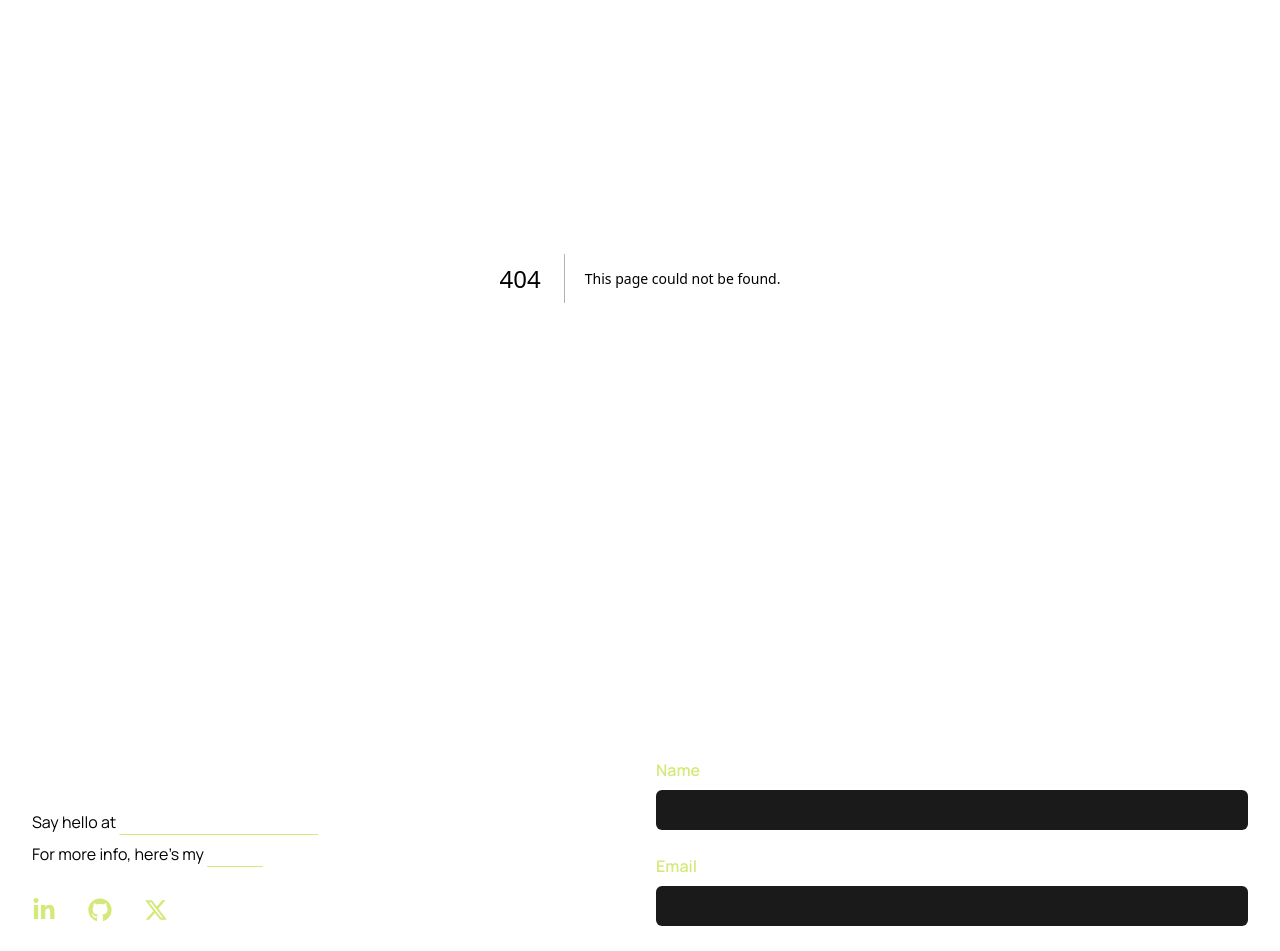
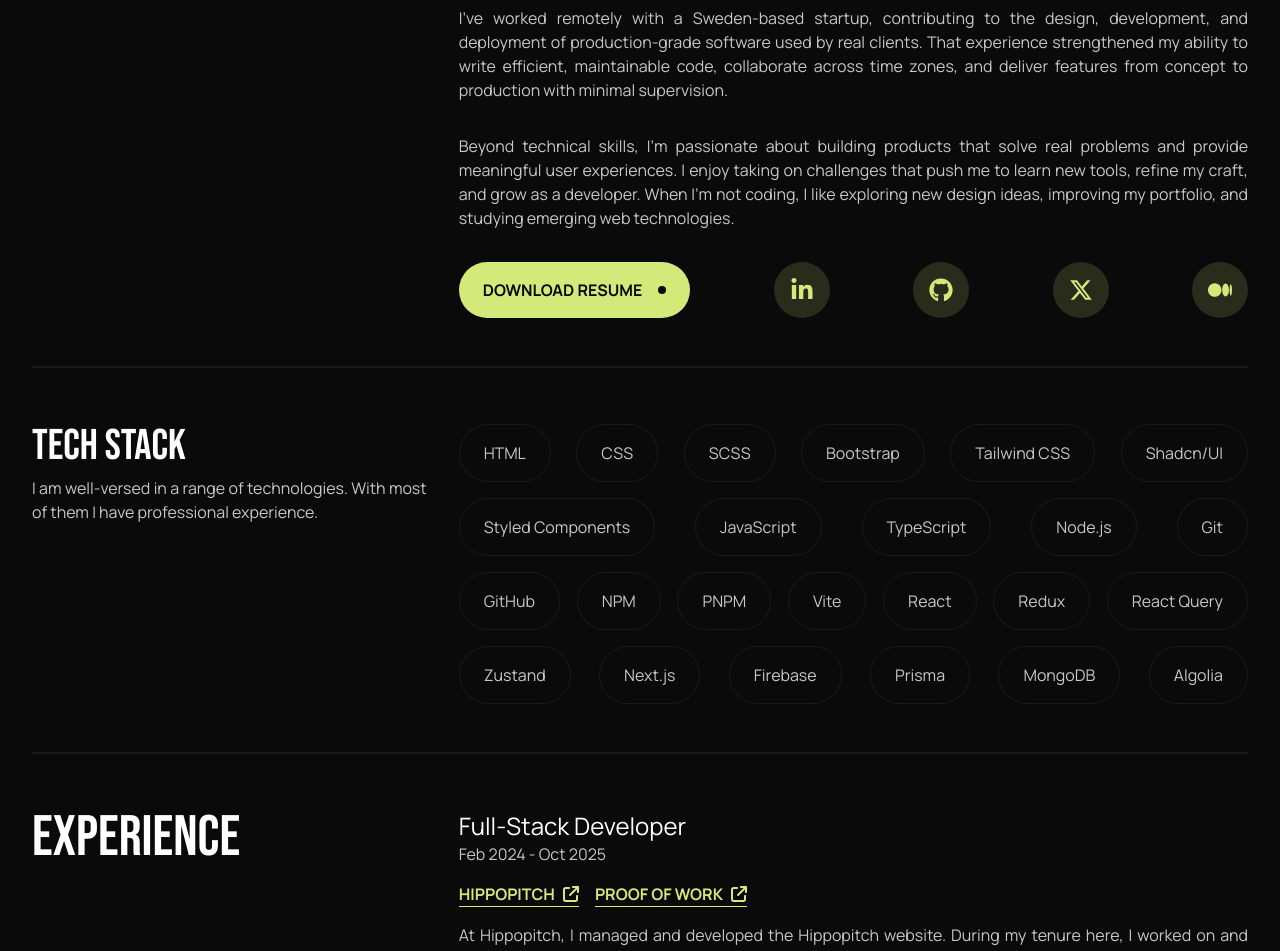
Before and after one commit to Zain-Khoso/Zain-Khoso, a Next.js app: page /about in a window 1280 px wide. Before the commit this address had no page. Shown: the part 260-1211 px from the top of the page. Built offline with nearby package versions, Linux system fonts and the light colour scheme.

Commit message:
new: About Page

```diff
--- /dev/null
+++ b/src/app/about/page.tsx
@@ -0,0 +1,181 @@
+// Assets.
+import { FaGithub, FaLinkedinIn, FaFileDownload } from 'react-icons/fa';
+import { FaXTwitter, FaMedium, FaArrowUpRightFromSquare } from 'react-icons/fa6';
+
+// Components.
+import { ButtonLink } from '@/components/button';
+import { H1, H2, H3, P, ThemedLink } from '@/components/typography';
+
+// Data.
+const technologies: string[] = [
+  'HTML',
+
+  // Styling.
+  'CSS',
+  'SCSS',
+  'Bootstrap',
+  'Tailwind CSS',
+  'Shadcn/UI',
+  'Styled Components',
+
+  // Languages.
+  'JavaScript',
+  'TypeScript',
+  'Node.js',
+
+  // Tools
+  'Git',
+  'GitHub',
+  'NPM',
+  'PNPM',
+  'Vite',
+
+  // Frameworks / Libraries.
+  'React',
+  'Redux',
+  'React Query',
+  'Zustand',
+  'Next.js',
+
+  // Backend / Database
+  'Firebase',
+  'Prisma',
+  'MongoDB',
+
+  // Others
+  'Algolia',
+];
+
+// About Page.
+export default function AboutPage() {
+  return (
+    <>
+      {/* About Me Section */}
+      <section className="border-secondary-dark flex flex-col gap-8 border-b-2 pb-12 md:flex-row">
+        <H1 className="flex-1">About Me</H1>
+
+        <article className="flex-2 space-y-8">
+          <P>
+            I'm a Full-Stack Developer based in Sukkur, Pakistan, with over 1.5 years of
+            professional experience building and maintaining real-world web applications. My
+            expertise lies in the modern JavaScript ecosystem — particularly TypeScript, Next.js,
+            Firebase, and Algolia — where I focus on crafting clean, scalable, and high-performance
+            solutions.
+          </P>
+          <P>
+            I've worked remotely with a Sweden-based startup, contributing to the design,
+            development, and deployment of production-grade software used by real clients. That
+            experience strengthened my ability to write efficient, maintainable code, collaborate
+            across time zones, and deliver features from concept to production with minimal
+            supervision.
+          </P>
+          <P>
+            Beyond technical skills, I'm passionate about building products that solve real problems
+            and provide meaningful user experiences. I enjoy taking on challenges that push me to
+            learn new tools, refine my craft, and grow as a developer. When I’m not coding, I like
+            exploring new design ideas, improving my portfolio, and studying emerging web
+            technologies.
+          </P>
+
+          <div className="flex flex-wrap items-center justify-between gap-4">
+            <ButtonLink href="/#contact" icon={FaFileDownload} className="min-w-full md:min-w-0">
+              Download Resume
+            </ButtonLink>
+
+            <ButtonLink
+              href="https://linkedin.com/in/zain-khoso"
+              target="_blank"
+              variant="icon"
+              icon={FaLinkedinIn}
+            ></ButtonLink>
+
+            <ButtonLink
+              href="https://github.com/Zain-Khoso"
+              target="_blank"
+              variant="icon"
+              icon={FaGithub}
+            ></ButtonLink>
+
+            <ButtonLink
+              href="https://x.com/ZAIN_KHOSO_DEV"
+              target="_blank"
+              variant="icon"
+              icon={FaXTwitter}
+            ></ButtonLink>
+
+            <ButtonLink
+              href="https://medium.com/@zain.khoso.dev"
+              target="_blank"
+              variant="icon"
+              icon={FaMedium}
+            ></ButtonLink>
+          </div>
+        </article>
+      </section>
+
+      {/* Techstack Section */}
+      <section className="border-secondary-dark flex flex-col gap-8 border-b-2 pb-12 md:flex-row">
+        <header className="flex-1 space-y-2">
+          <H2>Tech Stack</H2>
+
+          <P className="max-w-[480px]">
+            I am well-versed in a range of technologies. With most of them I have professional
+            experience.
+          </P>
+        </header>
+
+        <ul className="flex flex-2 flex-wrap items-center gap-4 lg:justify-between">
+          {technologies.map((technology) => (
+            <li
+              key={`techstack-${technology}`}
+              className="border-secondary-dark hover:border-primary hover:text-primary-light cursor-default rounded-full border px-6 py-4"
+            >
+              {technology}
+            </li>
+          ))}
+        </ul>
+      </section>
+
+      {/* Experience Section */}
+      <section className="border-secondary-dark flex flex-col gap-8 border-b-2 pb-12 md:flex-row">
+        <H1 className="flex-1">Experience</H1>
+
+        <main className="flex-2 space-y-8">
+          <article className="space-y-4">
+            <header className="flex flex-col justify-between">
+              <H3>Full-Stack Developer</H3>
+
+              <span>Feb 2024 - Oct 2025</span>
+            </header>
+
+            <main className="space-y-4">
+              <div className="flex gap-4">
+                <ThemedLink
+                  target="_blank"
+                  href="https://hippopitch.com"
+                  icon={FaArrowUpRightFromSquare}
+                >
+                  Hippopitch
+                </ThemedLink>
+
+                <ThemedLink
+                  target="_blank"
+                  href="https://www.linkedin.com/in/zain-khoso/details/projects/"
+                  icon={FaArrowUpRightFromSquare}
+                >
+                  Proof of work
+                </ThemedLink>
+              </div>
+
+              <P>
+                At Hippopitch, I managed and developed the Hippopitch website. During my tenure
+                here, I worked on and completed countless modern features. Working with technologies
+                like Vite, Firebase & Algolia on a daily basis.
+              </P>
+            </main>
+          </article>
+        </main>
+      </section>
+    </>
+  );
+}
--- a/src/components/footer/ContactForm.tsx
+++ b/src/components/footer/ContactForm.tsx
@@ -27,7 +27,7 @@ export default function ContactForm() {
   };
 
   return (
-    <form className="flex-1 space-y-6" onSubmit={handleSubmit}>
+    <form className="flex-2 space-y-6" onSubmit={handleSubmit}>
       <Input
         id="name"
         label="Name"
```
Also changed, not shown: src/app/page.tsx (+0 -17 lines).
